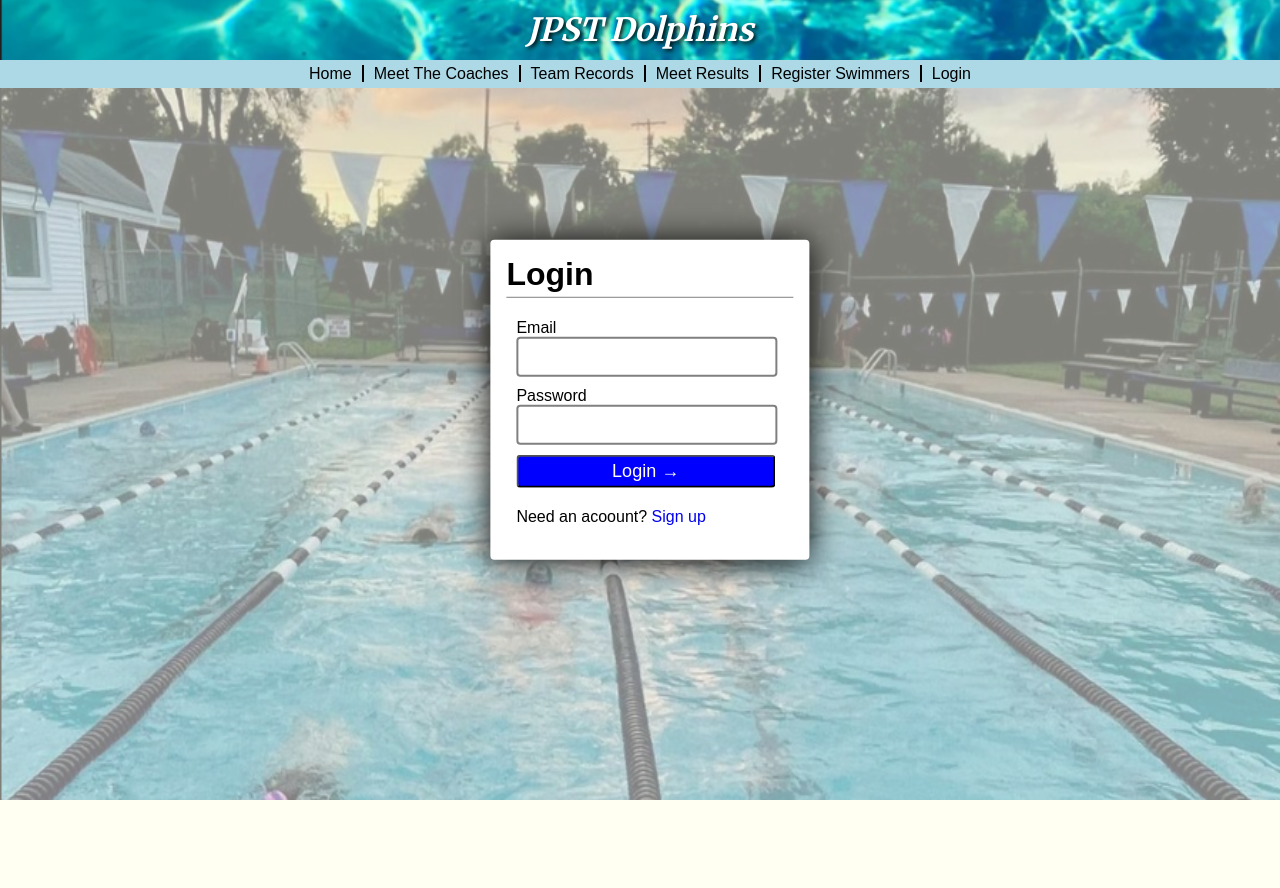
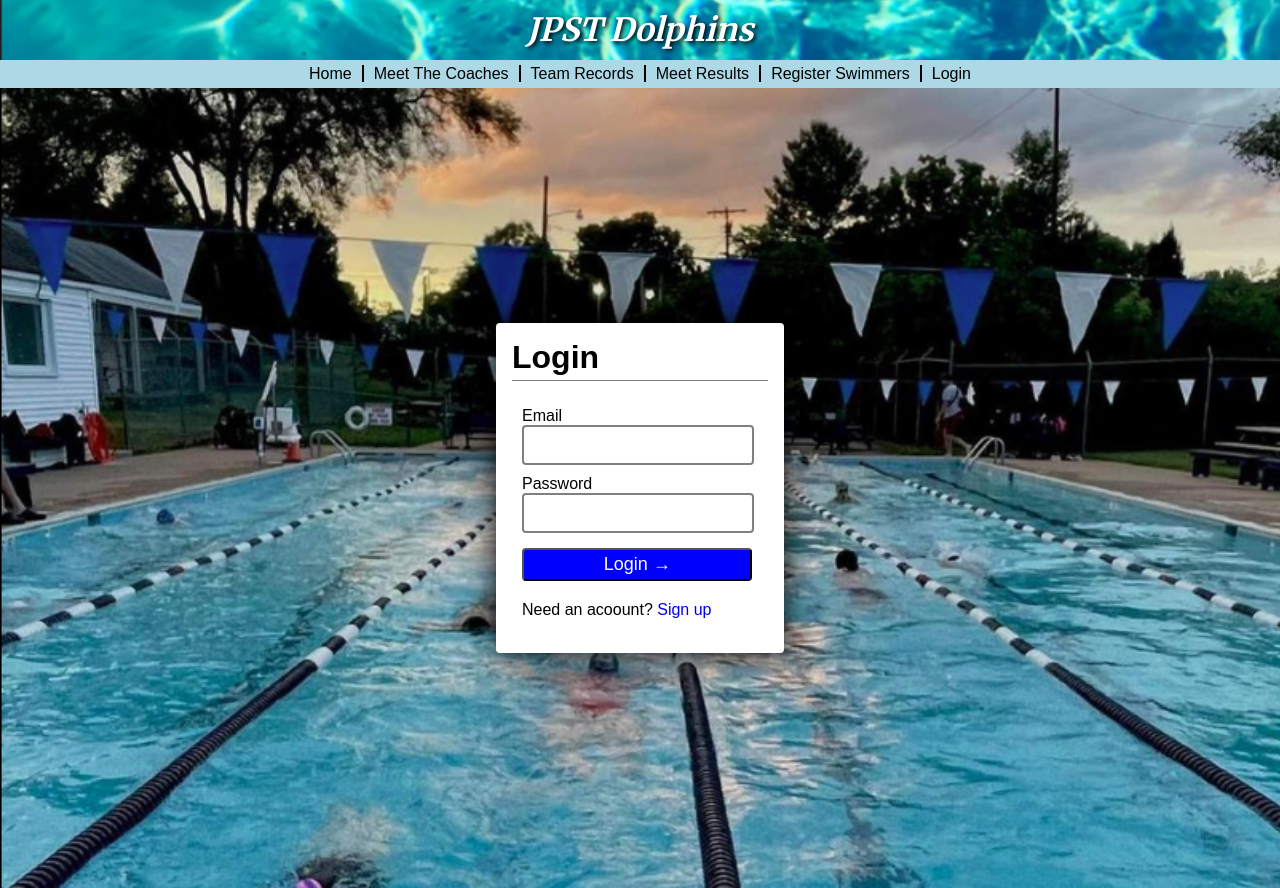
Before and after one commit to zachpfaltzgraff/JPSTWebsite---not-complete, an Angular app: page /login in a window 1280 px wide. Before the commit the page ends 800 px from the top, so only its background shows below. Built offline with nearby package versions, Linux system fonts and the light colour scheme.

Commit message:
Refactor
refactored the login and signup page

```diff
--- a/src/app/login-page/login-page.component.css
+++ b/src/app/login-page/login-page.component.css
@@ -1,11 +1,12 @@
-img {
+.background-image {
+    background-image: url('/assets/dolphins.png');
+    background-size: cover;
     width: 100vw;
     height: 100vh;
-    opacity: 50%;
-    position: absolute;
-    top: 0;
-    left: 0;
-    z-index: -2;
+    z-index: -1;
+    justify-content: center;
+    align-items: center;
+    display: flex;
 }
 
 h1 {
@@ -16,20 +17,18 @@ h1 {
 }
 
 form {
+    display: flex;
+    flex-direction: column;
     min-width: 18%;
-    margin: auto 10px;
+    width: 20%;
     padding: 16px 16px 24px;
     box-shadow: 0 2px 32px black;
     border-radius: 4px;
     background-color: white;
-    position: absolute;
-    top: 50%;
-    left: 50%;
-    transform: translate(-50%, -50%);
 }
 
 .login-form {
-    margin: 10px;
+    margin: 5px 10px;
 }
 
 input {
@@ -47,8 +46,7 @@ button {
     width: 90%;
     border-radius: 4px;
     font-size: 18px;
-    margin-left: 10px;
-    margin-bottom: 10px;
+    margin: 10px;
 }
 
 p {
@@ -58,25 +56,24 @@ p {
 a {
     text-decoration: none;
 }
+a:hover {
+    text-decoration: underline;
+}
 
 button:hover {
     background-color: darkblue;
     cursor: pointer;
 }
-.display-error p {
-    opacity: 100%;
-}
 
 .display-error {
-    opacity: 95%;
-    position: absolute;
-    top: 75%;
-    left: 50%;
-    transform: translate(-50%, -50%);
     margin: 10px;
     background-color: #FF9494;
     font-weight: bold;
     box-shadow: 0 2px 32px black;
     border-radius: 4px;
     border: black;
+    position: absolute;
+    top: 90%;
+    left: 50%;
+    transform: translate(-50%, -50%);
 }
--- a/src/app/login-page/login-page.component.html
+++ b/src/app/login-page/login-page.component.html
@@ -1,5 +1,5 @@
 <div class="login-page">
-    <img src="assets/dolphins.png" alt="">
+    <div class="background-image">
 
         <form [formGroup]="profileForm" (ngSubmit)="onSubmit()">
             <h1>Login</h1>
@@ -16,10 +16,11 @@
 
             <button type="submit">Login →</button>
 
-        <p>Need an acoount?<a href="\signup"> Sign up</a></p>
+            <p>Need an acoount? <a href="\signup">Sign up</a></p>
         </form>
 
         <div class="display-error" *ngIf="errorMessage !== ''">
             <p>{{errorMessage}}</p>
         </div>
     </div>
+</div>
--- a/src/app/register-swimmers/register-swimmers.component.css
+++ b/src/app/register-swimmers/register-swimmers.component.css
@@ -6,12 +6,10 @@
     height: 100vh;
     display: flex;
     justify-content: center;
-
 }
 
 .white-box {
     margin: 80px;
     width: 100%;
     background-color: white;
-
 }
--- a/src/app/signup-page/signup-page.component.css
+++ b/src/app/signup-page/signup-page.component.css
@@ -1,12 +1,14 @@
-img {
+.background-image {
+    background-image: url('/assets/dolphins.png');
+    background-size: cover;
     width: 100vw;
     height: 100vh;
-    opacity: 50%;
-    position: absolute;
-    top: 0;
-    left: 0;
-    z-index: -2;
+    z-index: -1;
+    justify-content: center;
+    align-items: center;
+    display: flex;
 }
+
 
 h1 {
     margin-top: 0px;
@@ -16,20 +18,18 @@ h1 {
 }
 
 form {
+    display: flex;
+    flex-direction: column;
     min-width: 22%;
     margin: auto 10px;
     padding: 16px 16px 24px;
     box-shadow: 0 2px 32px black;
     border-radius: 4px;
     background-color: white;
-    position: absolute;
-    top: 50%;
-    left: 50%;
-    transform: translate(-50%, -50%);
 }
 
 .login-form {
-    margin: 10px;
+    margin: 5px 10px;
 }
 
 input {
@@ -47,8 +47,7 @@ button {
     width: 90%;
     border-radius: 4px;
     font-size: 18px;
-    margin-left: 10px;
-    margin-bottom: 10px;
+    margin: 10px;
 }
 
 p {
@@ -58,6 +57,9 @@ p {
 a {
     text-decoration: none;
 }
+a:hover {
+    text-decoration: underline;
+}
 
 button:hover {
     background-color: darkblue;
@@ -65,16 +67,14 @@ button:hover {
 }
 
 .display-error {
-    opacity: 95%;
-    position: absolute;
-    top: 80%;
-    left: 50%;
-    transform: translate(-50%, -50%);
     margin: 10px;
     background-color: #FF9494;
     font-weight: bold;
     box-shadow: 0 2px 32px black;
     border-radius: 4px;
     border: black;
-    z-index: 1;
+    position: absolute;
+    top: 95%;
+    left: 50%;
+    transform: translate(-50%, -50%);
 }
--- a/src/app/signup-page/signup-page.component.html
+++ b/src/app/signup-page/signup-page.component.html
@@ -1,5 +1,5 @@
-<div>
-    <img src="assets/dolphins.png" alt="">
+<div class="signup-page">
+    <div class="background-image">
 
         <form [formGroup]="profileForm" (ngSubmit)="onSubmit()">
             <h1>Sign Up</h1>
@@ -28,3 +28,4 @@
             <p>{{errorMessage}}</p>
         </div>
     </div>
+</div>
```
Lines whose indentation alone changed are shown as unchanged.
